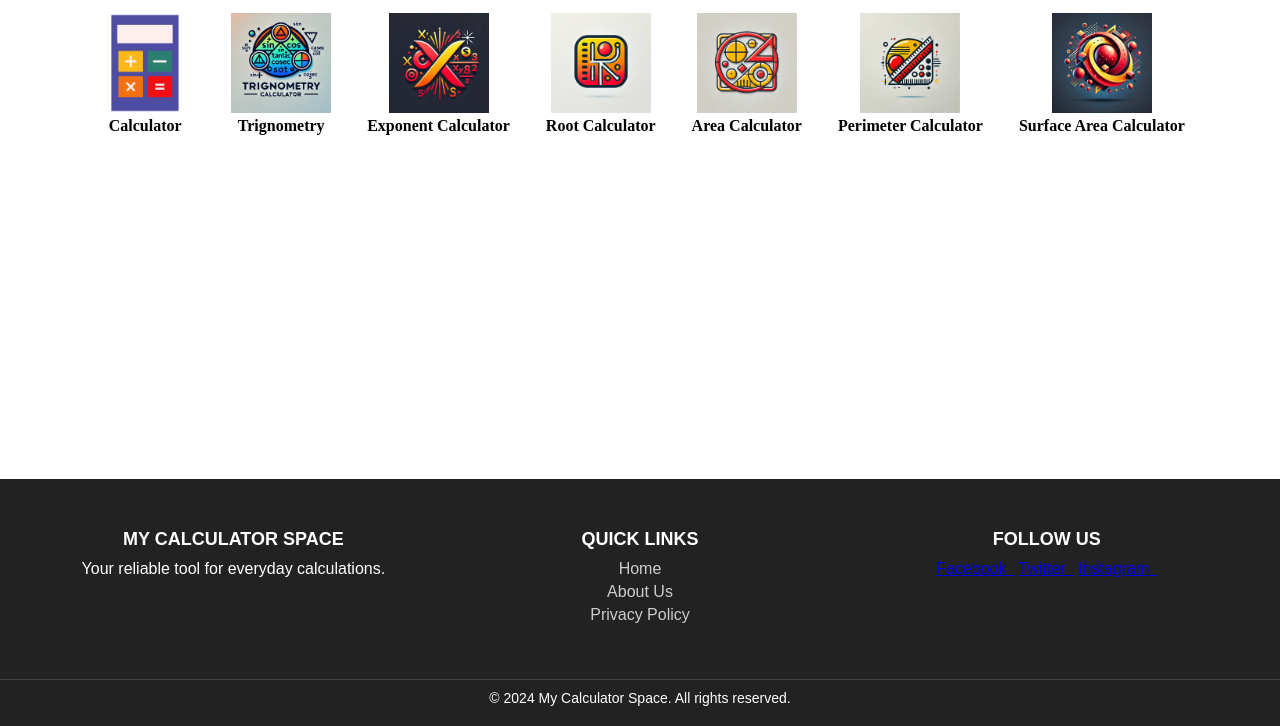
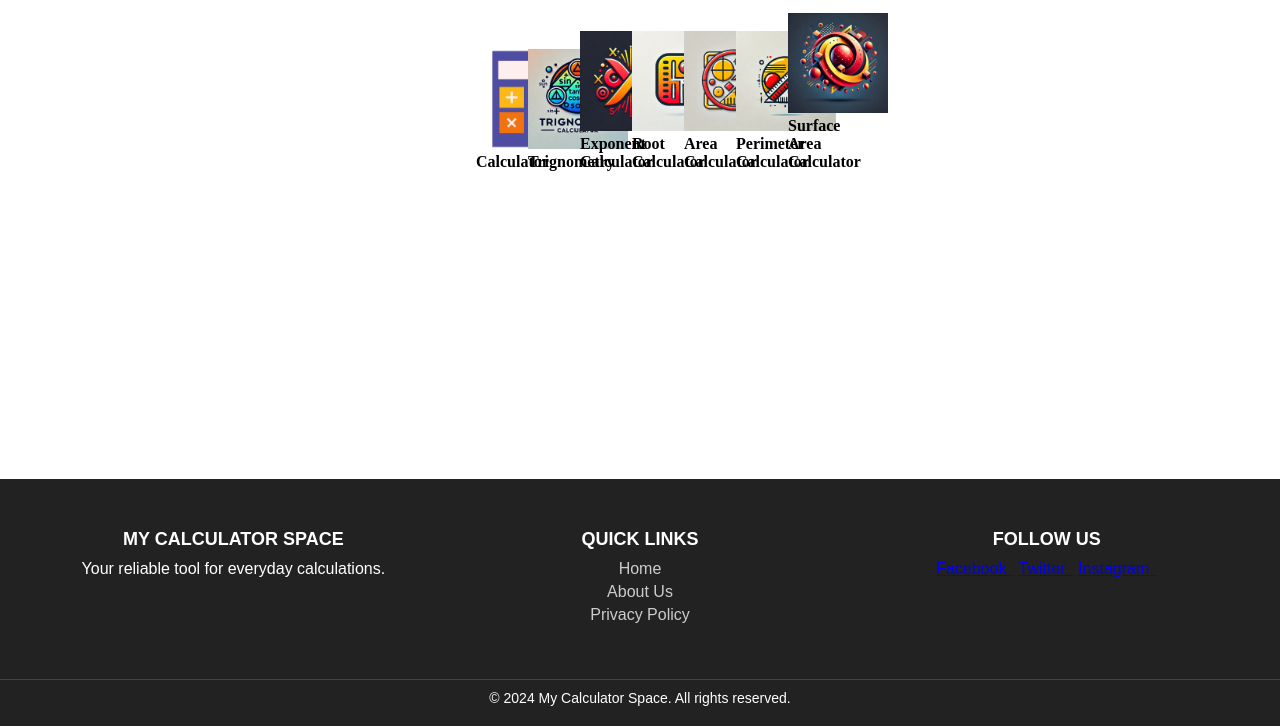
Before and after one commit to Mycalculatorspace/calculator, a plain HTML site: page index.html in a window 1280 px wide. Shown: the part 74-800 px from the top of the page. Drawn offline with Linux system fonts and the light colour scheme.

Commit message:
add 1rem

```diff
--- a/styles.css
+++ b/styles.css
@@ -51,7 +51,7 @@ main a:hover{
     text-decoration: underline;
 }
 .calc{
-    width: fit-content;
+    width: 1rem;
     height: fit-content;
     margin: 1em;
     text-align: center;
```
